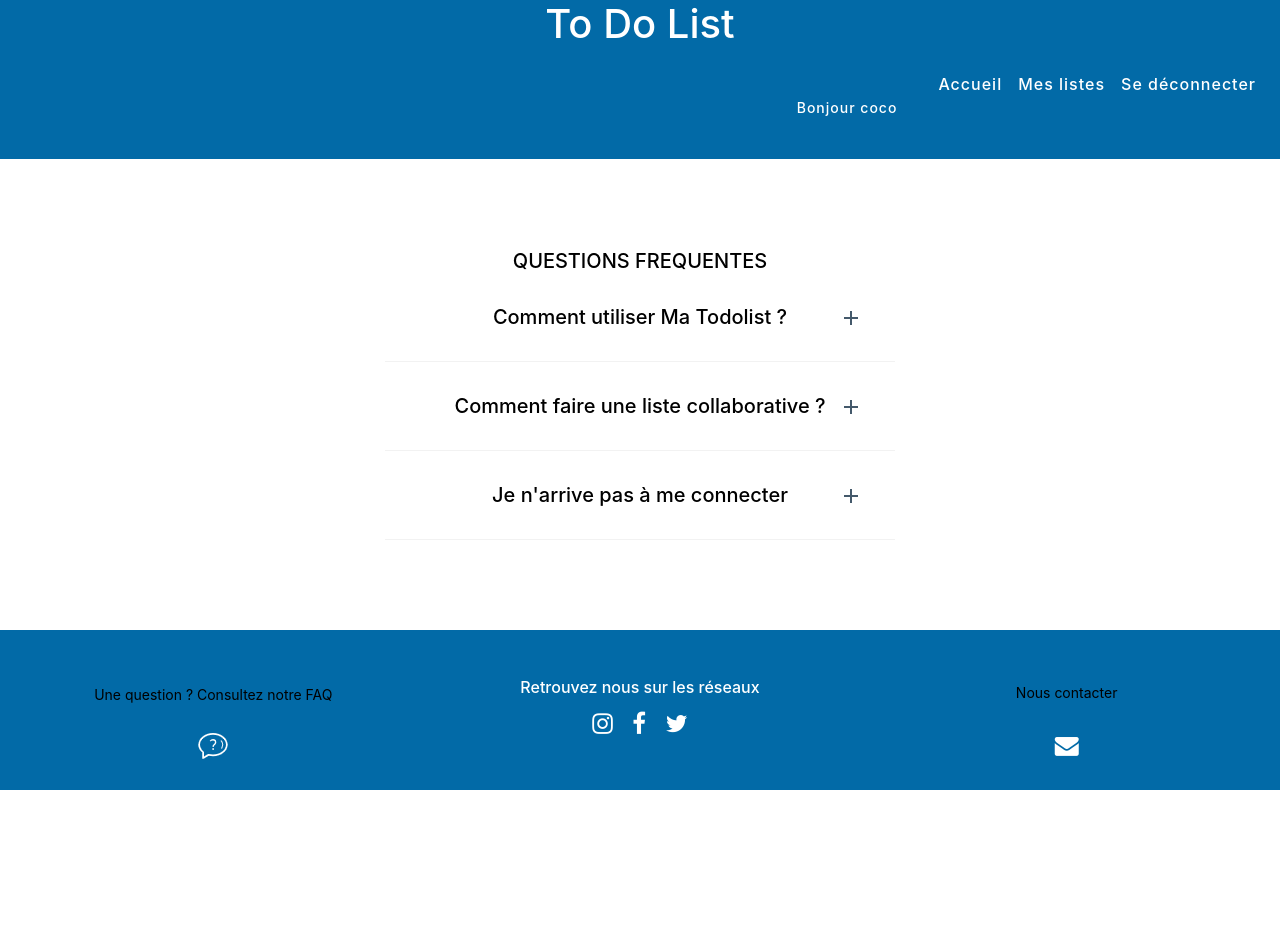
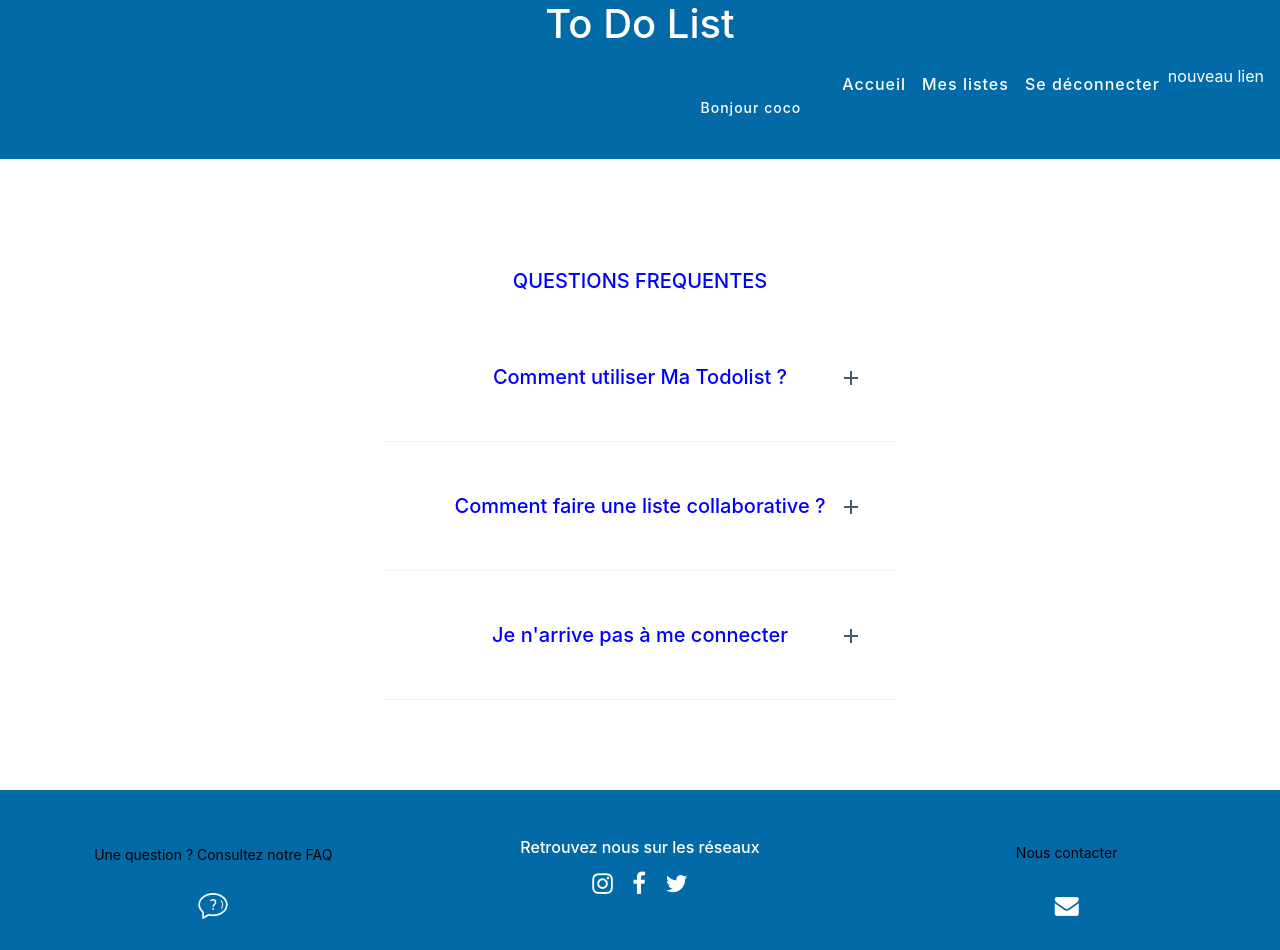
Before and after one commit to louise-decombe/ToDoList, a PHP site: page /faq.php in a window 1280 px wide. Before the commit the page ends 790 px from the top, so only its background shows below. Run offline with PHP 8.4, Linux system fonts and the light colour scheme; a user stored in the database is signed in; data comes from the database, SQL or seed files in the repository; data that the repository does not hold is empty.

Commit message:
changement couleur + header

```diff
--- a/css/faq.css
+++ b/css/faq.css
@@ -1,8 +1,9 @@
 
 h2 {
-  color: black;
+  color: blue;
   font-size: 20px;
   margin: 0;
+  padding: 20px;
 }
 
 p {
--- a/includes/header.php
+++ b/includes/header.php
@@ -26,6 +26,9 @@
                     <a class="nav-link" href="logout.php">Se déconnecter</a>
                 <?php endif ?>
             </li>
+            <li>
+nouveau lien
+            </li>
 
         </ul>
     </div>
```
